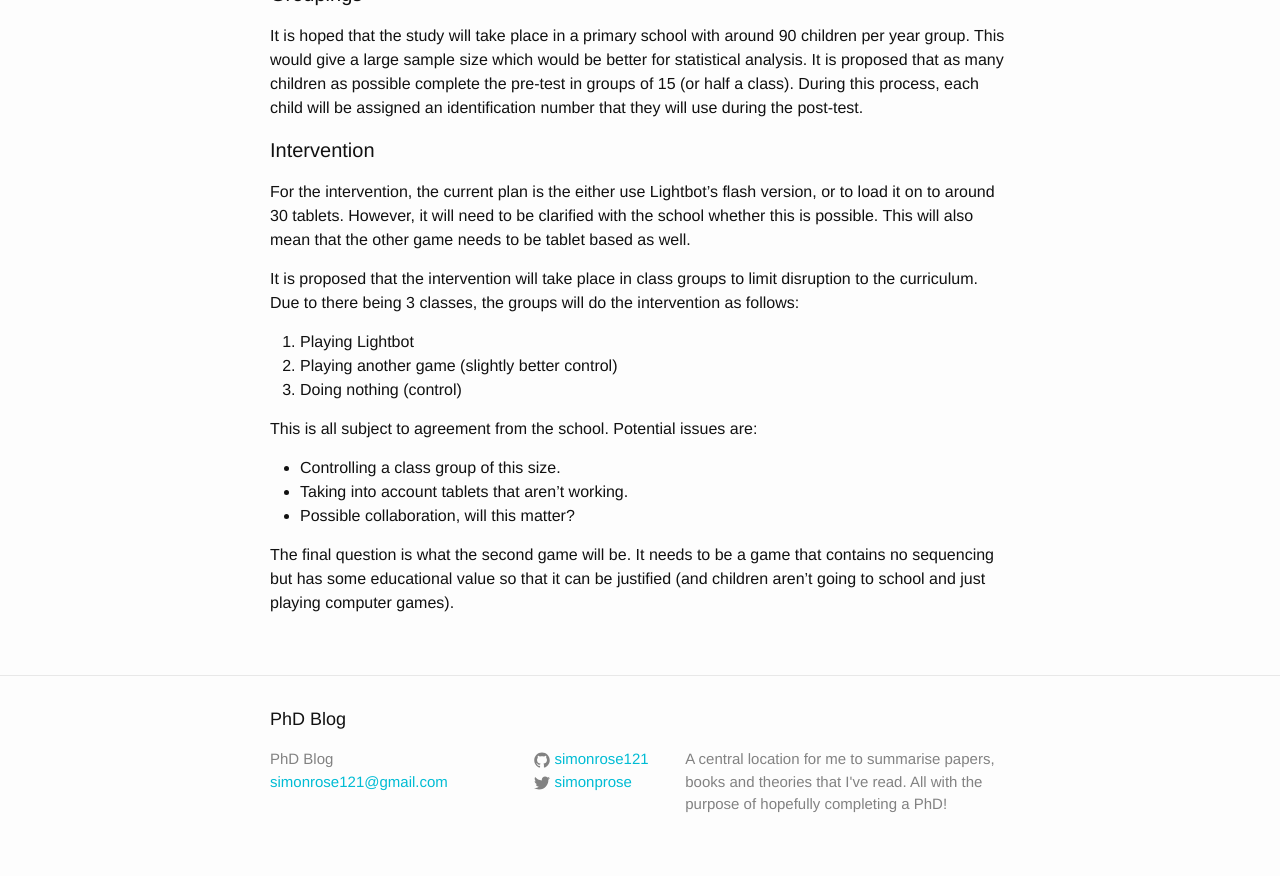
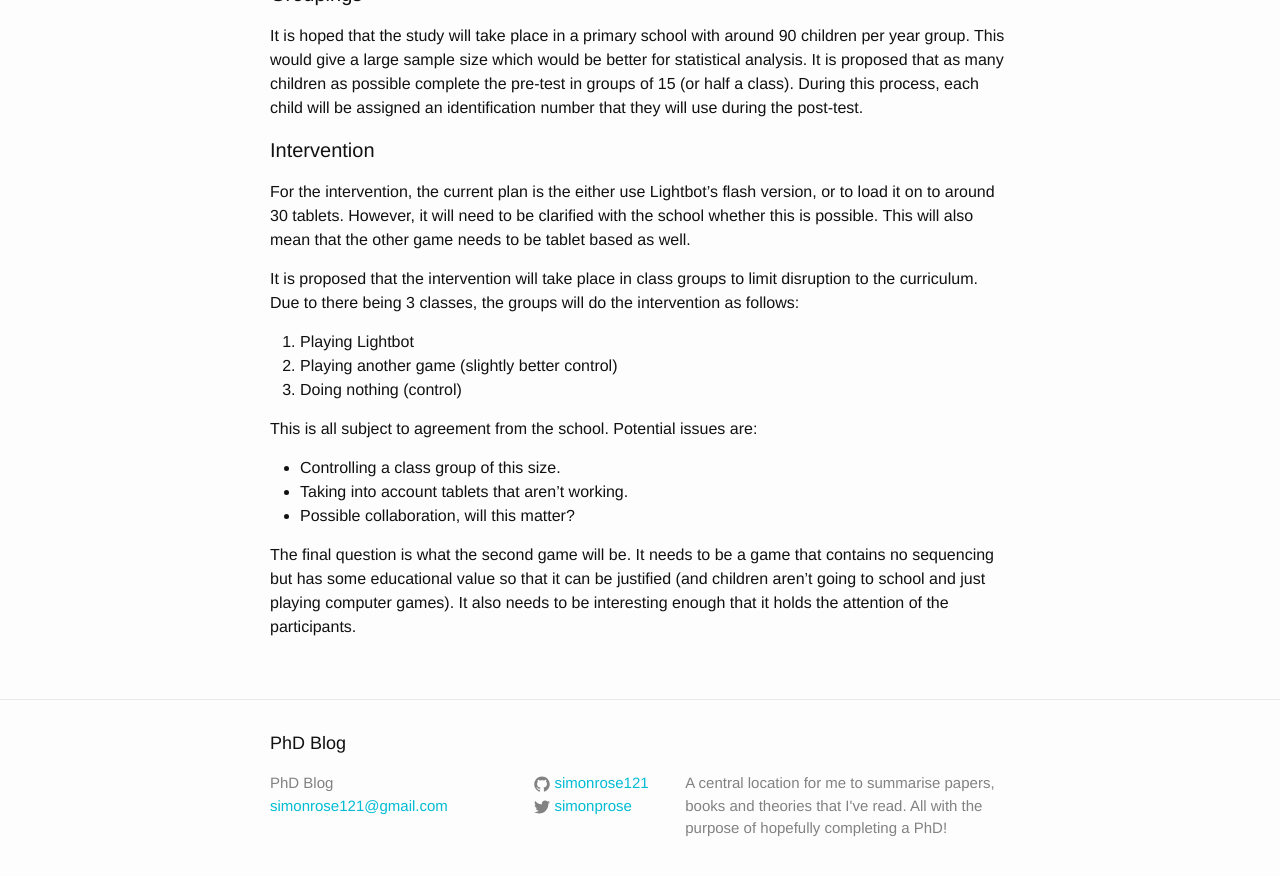
Before and after one commit to simonrose121/phd, a Jekyll site: the page built from _posts/2017-01-12-methodology-questions.md, in a window 1280 px wide and 900 px high, scrolled down 1512 px. Shown: the top 876 px of the window. Built offline with Jekyll 4.4.1, drawn with Linux system fonts in a browser that asks for light colours.

Commit message:
Add line about attention

```diff
--- a/_posts/2017-01-12-methodology-questions.md
+++ b/_posts/2017-01-12-methodology-questions.md
@@ -71,4 +71,4 @@ This is all subject to agreement from the school. Potential issues are:
 - Taking into account tablets that aren't working.
 - Possible collaboration, will this matter?
 
-The final question is what the second game will be. It needs to be a game that contains no sequencing but has some educational value so that it can be justified (and children aren't going to school and just playing computer games).
+The final question is what the second game will be. It needs to be a game that contains no sequencing but has some educational value so that it can be justified (and children aren't going to school and just playing computer games). It also needs to be interesting enough that it holds the attention of the participants.
```
